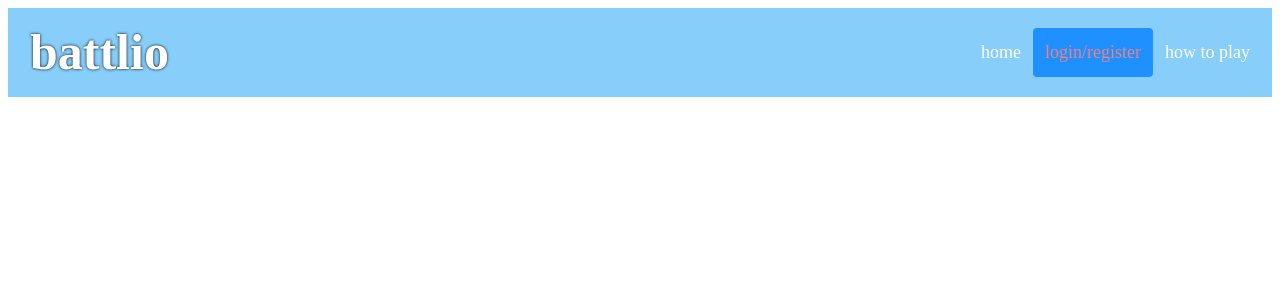
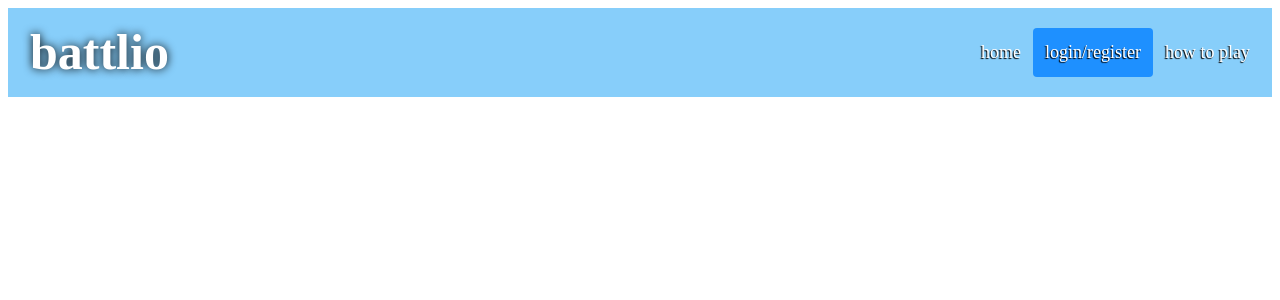
Before and after one commit to Deziox/IT202450, a PHP site: page /header.php in a window 1280 px wide. Shown: the top 300 px of the page. Run offline with PHP 8.4, Linux system fonts and the light colour scheme.

Commit message:
Simple header

```diff
--- a/public_html/style.css
+++ b/public_html/style.css
@@ -13,22 +13,24 @@
     font-size: 18px;
     line-height: 25px;
     border-radius: 4px;
+    text-shadow: -1px 1px 1px black;
 }
 
 .header a.logo{
     font-size: 50px;
     font-weight:bold;
-    text-shadow: 0px 0px 3px black;
+    text-shadow: 0px 0px 10px black;
 }
 
 .header a:hover {
     background-color: #cddddd;
     color:white;
+
 }
 
 .header a.active{
     background-color: dodgerblue;
-    color:lightcoral;
+    color:white;
 }
 
 .header-right{
```
